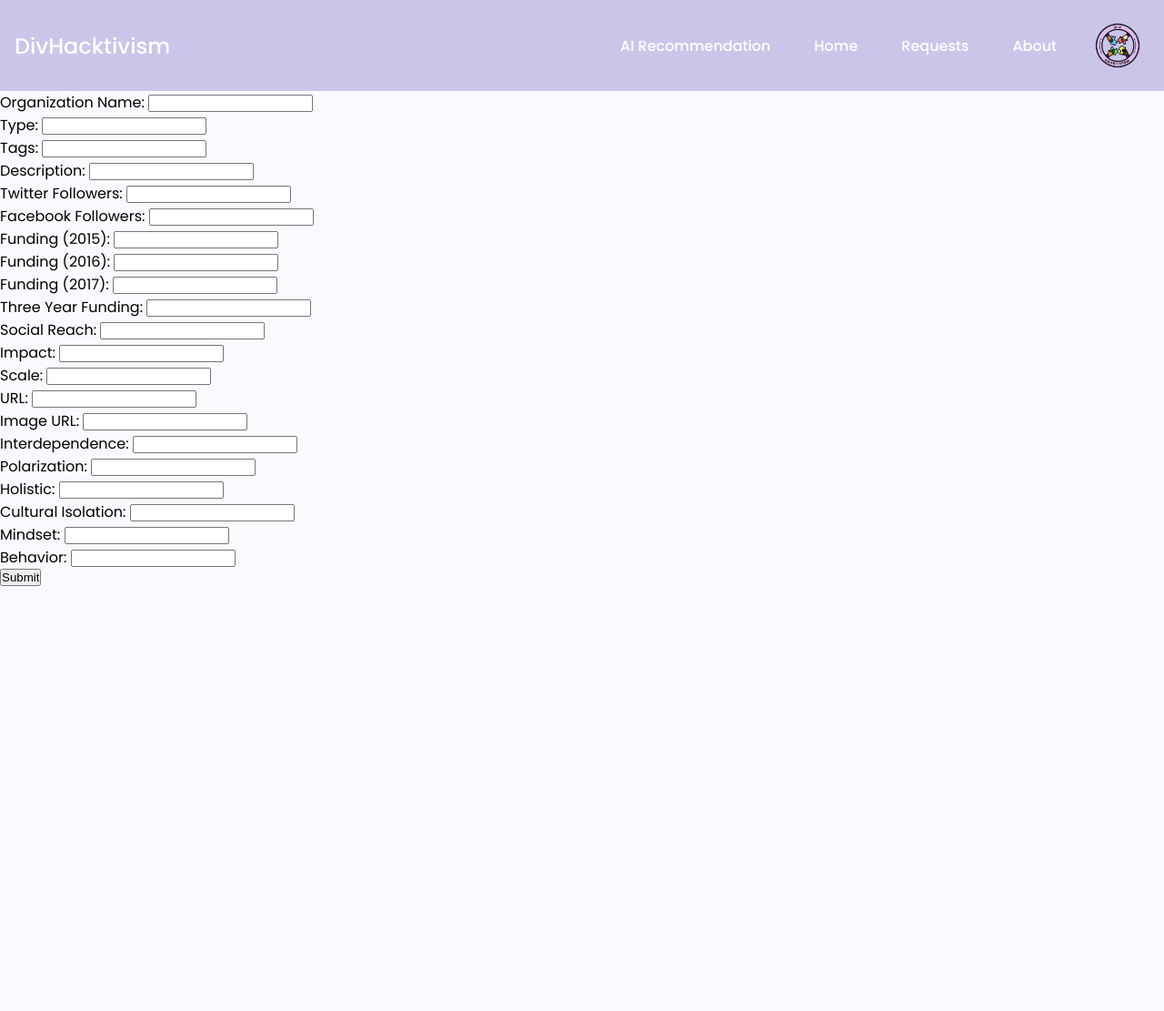
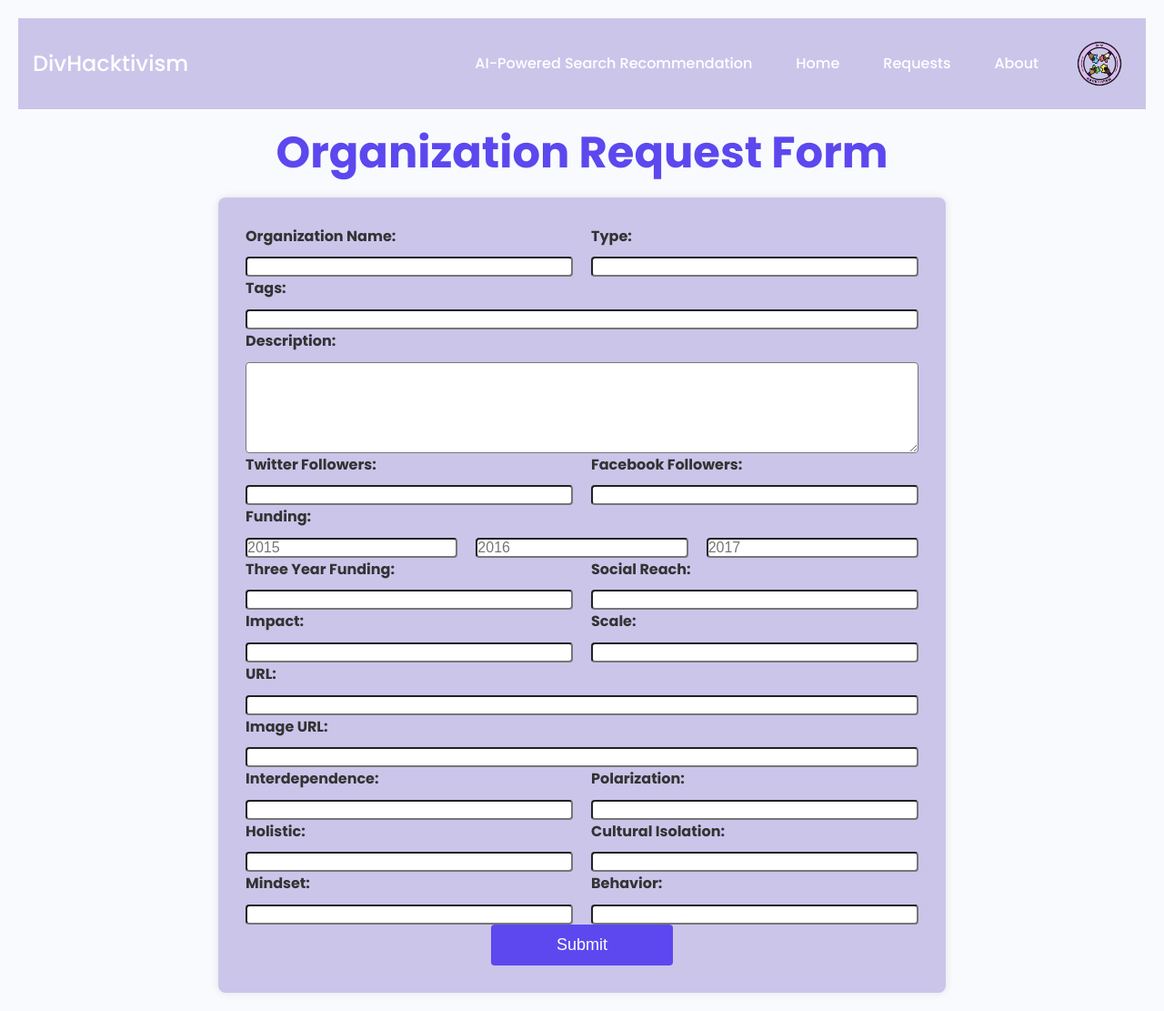
Before and after one commit to vivianknee/divhacksFrontend, a Jekyll site: the page built from requests.md, in a window 1280 px wide. Shown: the whole page at 91% size. Built offline with Jekyll 4.4.1, drawn with Linux system fonts in a browser that asks for light colours; before the commit the page ends 900 px from its top, so only the background shows below that.

Commit message:
AI python and request formatting
Co-authored-by: Oxford5Comma <Oxford5Comma@users.noreply.github.com>

```diff
--- a/_includes/navbar.html
+++ b/_includes/navbar.html
@@ -91,7 +91,7 @@
     <nav>
         <div class="nav_logo"><a href="{{ site.baseurl }}/" style="color:white">DivHacktivism</a></div>
         <ul class="nav_links">
-            <li class="link"><a href="{{ site.baseurl }}/AI">AI Recommendation</a></li>
+            <li class="link"><a href="{{ site.baseurl }}/AI">AI-Powered Search Recommendation</a></li>
             <li class="link"><a href="{{ site.baseurl }}/home">Home</a></li>
             <li class="link"><a href="{{ site.baseurl }}/requests">Requests</a></li>
             <li class="link"><a href="{{ site.baseurl }}/about">About</a></li>
--- a/interdependence-orgs.csv
+++ b/interdependence-orgs.csv
@@ -5,7 +5,7 @@
 Cortico,Research,Anti-Isolation | American Public | Public Dialogue,"strengthen an American public sphere weakened by political, cultural and socioeconomic isolation",1194,92,101,50,,235016,,235016,1387,50000,Regional,https://www.cortico.ai/,https://static1.squarespace.com/static/58dbd69f1b10e3f76d545cac/t/5a032725ec212d8783095eb9/1524241503048/?format=1500w,Direct Goal,TRUE,TRUE,,FALSE,FALSE,
 CultureBank,Art & Culture,Art | Funding | Measurement | Community-Development,"provide artists with capital from new and unexpected sources, fundamentally change the definition of ROI, and enable more artists to create lasting social and economic change in more communities",155,19,19,10,,,,0,193,5000,Regional,http://culturebank.org/about/,http://culturebank.org/wp-content/uploads/2017/12/cropped-logo_culturebank_man_white_100_190.png,Direct Goal,FALSE,TRUE,,FALSE,TRUE,
 Defy Ventures,Business,Business Leaders | Ex-Offender | Entrepreneurship,transform the lives of business leaders and people with criminal histories through their collaboration along the entrepreneurial journey,8576,13534,13779,50,2056686,2771561,5315932,10144179,35889,5000,Regional,https://defyventures.org/what-we-do/our-mission/,https://upload.wikimedia.org/wikipedia/en/c/c0/Defy-Logo.png,Indirect Goal,,TRUE,,TRUE,TRUE,
-Facing History,Education,Youth | Education | Anti-Racism,"engage students of diverse backgrounds in an examination of racism, prejudice, and anti-Semitism in order to promote the development of a more humane and informed citizenry",30200,63916,62539,200,21272112,21141465,19779835,62193412,156655,50000,Global,https://www.facinghistory.org/,https://www.facinghistory.org/profiles/facing_history_distro/themes/custom/facingfuture/img/logo.png,Direct Goal,TRUE,TRUE,,TRUE,TRUE,
+Facing History,Education,Youth | Education | Anti-Racism,"engage students of diverse backgrounds in an examination of racism, prejudice, and anti-Semitism in order to promote the development of a more humane and informed citizenry",30200,63916,62539,200,21272112,21141465,19779835,62193412,156655,50000,Global,127.0.0.1:4100/divhacktivism/facingHistory,https://www.facinghistory.org/profiles/facing_history_distro/themes/custom/facingfuture/img/logo.png,Direct Goal,TRUE,TRUE,,TRUE,TRUE,
 Impact Experience,Community,Strategic Alliances | Community-Building,"fuel transformation in marginalized communities by building strategic relationships between investors, foundations, companies and the entrepreneurs and local leaders they seek to support",149,131,139,10,,,,0,419,50000,Global,https://www.impact-experience.com/,https://cvlassets.s3.amazonaws.com/download.jpg,Direct Goal,TRUE,TRUE,TRUE,TRUE,TRUE,
 Institute of Noetic Sciences,Research,Interdependence,create a shift in consciousness worldwide—where people recognize that we are all part of an interconnected whole and are inspired to take action to help humanity and the planet thrive.,11132,73917,72967,50,5093839,4793336,4205978,14093153,158016,500000,Global,http://noetic.org/about/overview,http://plannedgiving.noetic.org/images/I/institute-of-noetic-sciences/r1/IONSPrimaryVert_blue.png,Direct Goal,,,TRUE,TRUE,TRUE,
 Kosmos,Media,Participation | Public Engagement | Interdepdence | Intercultural Dialogue | Civic Tech,"inform, inspire and engage individual and collective participation for global transformation in harmony with all Life",2027,16025,15864,200,,,,0,33916,500000,Global,https://www.kosmosjournal.org/about/mission/,https://www.sullivanperkins.com/wp-content/uploads/2016/02/client-experience-kosmos-energy-1.jpg,Direct Goal,,,TRUE,TRUE,TRUE,
@@ -130,7 +130,7 @@
 Personal Democracy Media,Democracy,Democracy | Journalism,,,6147,6328,,?,?,?,,12475,500000,,http://www.personaldemocracy.com/,https://www.pdf-18.com/wp-content/uploads/2018/03/PDF18_logo_tag_145.png,,,,,,,
 Sunlight Foundation,Democracy,Open Government  |  Transparency  |  Open Data  |  Cities,,74604,32714,33689,,4156761,4981802,327646,9466209,141007,100000,,https://sunlightfoundation.com/,https://cvlassets.s3.amazonaws.com/download-1.jpg,,,,,,,
 Berkman Center,Democracy,Technology | Society ,,51949,20486,20558,,?,?,?,,92993,50000,,https://cyber.harvard.edu/,https://avatars0.githubusercontent.com/u/131221?s=200&v=4,,,,,,,
-MIT Media,Media,Education | Journalism,,423114,242259,241358,,?,?,?,,906731,10000,,https://www.media.mit.edu/,https://www.underconsideration.com/brandnew/archives/mit_media_lab_2014_logo_detail.png,,,,,,,
+MIT Media,Media,Education | Journalism,,423114,242259,241358,,?,?,?,,906731,10000,,127.0.0.1:4100/divhacktivism/mitMedia,https://www.underconsideration.com/brandnew/archives/mit_media_lab_2014_logo_detail.png,,,,,,,
 Open Contracting Partnership,Democracy,Government | Civil society | Democracy ,,6585,2154,2137,,?,?,?,,10876,1000,,https://www.open-contracting.org/,https://www.open-contracting.org/wp-content/uploads/2016/01/logo-open-contracting-partnership-04.png,,,,,,,
 Data & Society,Technology,Technology ,,29384,4318,4128,,3415581,4896101,4775833,13087515,37830,10000,,https://datasociety.net/,https://datasociety.net/wp-content/themes/DSV2/imgs/common/data_society_2x.png,,,,,,,
 Living Cities,Technology,Philanthropy | Community building ,,61.746,3376,3359,,?,?,?,,6796.746,100000,,https://www.livingcities.org/,https://living-cities-herokuapp-com.global.ssl.fastly.net/assets/logo-d342ebc45016d505c11c7b829023e3c7.png,,,,,,,
--- a/requests.md
+++ b/requests.md
@@ -1,55 +1,182 @@
 ---
 layout: none
+baseurl: /requests
 ---
 {%- include navbar.html -%}
 
+
 <html>
-    <form id="form">
-    Organization Name: <input id="orgname" type="text">
-    <br>
-    Type: <input id="type" type="text">
-    <br>
-    Tags: <input id="tags" type="text">
-    <br>
-    Description: <input id="description" type="text">
-    <br>
-    Twitter Followers: <input id="twitterfollowers" type="text">
-    <br>
-    Facebook Followers: <input id="facebookfollowers" type="text">
-    <br>
-    Funding (2015): <input id="funding2015" type="text">
-    <br>
-    Funding (2016): <input id="funding2016" type="text">
-    <br>
-    Funding (2017): <input id="funding2017" type="text">
-    <br>
-    Three Year Funding:  <input id="threeyearfunding" type="text">
-    <br>
-    Social Reach: <input id="socialreach" type="text">
-    <br>
-    Impact: <input id="impact" type="text">
-    <br>
-    Scale: <input id="scale" type="text">
-    <br>
-    URL: <input id="url" type="text">
-    <br>
-    Image URL: <input id="image" type="text">
-    <br>
-    Interdependence: <input id="interdependence" type="text">
-    <br>
-    Polarization: <input id="polarization" type="text">
-    <br>
-    Holistic: <input id="holistic" type="text">
-    <br>
-    Cultural Isolation: <input id="culturalisolation" type="text">
-    <br>
-    Mindset: <input id="mindset" type="text">
-    <br>
-    Behavior: <input id="behavior" type="text">
-    <br>
-    <input id="submit" type="submit">
-    </form>
+    <header>
+    <h1>Organization Request Form</h1>
+    </header>
+    <div class="container">
+        <form id="form">
+            <div class="form-row">
+                <div class="form-group">
+                    <label for="orgname">Organization Name:</label>
+                    <input id="orgname" type="text" required>
+                </div>
+                <div class="form-group">
+                    <label for="type">Type:</label>
+                    <input id="type" type="text" required>
+                </div>
+            </div>
+            <div class="form-group">
+                <label for="tags">Tags:</label>
+                <input id="tags" type="text">
+            </div>
+            <div class="form-group">
+                <label for="description">Description:</label>
+                <textarea id="description"></textarea>
+            </div>
+            <div class="form-row">
+                <div class="form-group">
+                    <label for="twitterfollowers">Twitter Followers:</label>
+                    <input id="twitterfollowers" type="number">
+                </div>
+                <div class="form-group">
+                    <label for="facebookfollowers">Facebook Followers:</label>
+                    <input id="facebookfollowers" type="number">
+                </div>
+            </div>
+            <div class="form-group">
+                <label>Funding:</label>
+                <div class="form-row">
+                    <input id="funding2015" type="number" placeholder="2015">
+                    <input id="funding2016" type="number" placeholder="2016">
+                    <input id="funding2017" type="number" placeholder="2017">
+                </div>
+            </div>
+            <div class="form-row">
+                <div class="form-group">
+                    <label for="threeyearfunding">Three Year Funding:</label>
+                    <input id="threeyearfunding" type="number">
+                </div>
+                <div class="form-group">
+                    <label for="socialreach">Social Reach:</label>
+                    <input id="socialreach" type="number">
+                </div>
+            </div>
+            <div class="form-row">
+                <div class="form-group">
+                    <label for="impact">Impact:</label>
+                    <input id="impact" type="text">
+                </div>
+                <div class="form-group">
+                    <label for="scale">Scale:</label>
+                    <input id="scale" type="text">
+                </div>
+            </div>
+            <div class="form-group">
+                <label for="url">URL:</label>
+                <input id="url" type="url">
+            </div>
+            <div class="form-group">
+                <label for="image">Image URL:</label>
+                <input id="image" type="url">
+            </div>
+            <div class="form-row">
+                <div class="form-group">
+                    <label for="interdependence">Interdependence:</label>
+                    <input id="interdependence" type="text">
+                </div>
+                <div class="form-group">
+                    <label for="polarization">Polarization:</label>
+                    <input id="polarization" type="text">
+                </div>
+            </div>
+            <div class="form-row">
+                <div class="form-group">
+                    <label for="holistic">Holistic:</label>
+                    <input id="holistic" type="text">
+                </div>
+                <div class="form-group">
+                    <label for="culturalisolation">Cultural Isolation:</label>
+                    <input id="culturalisolation" type="text">
+                </div>
+            </div>
+            <div class="form-row">
+                <div class="form-group">
+                    <label for="mindset">Mindset:</label>
+                    <input id="mindset" type="text">
+                </div>
+                <div class="form-group">
+                    <label for="behavior">Behavior:</label>
+                    <input id="behavior" type="text">
+                </div>
+            </div>
+            <input id="submit" type="submit" value="Submit">
+        </form>
+    </div>
 </html>
+
+<style>
+    header {
+        text-align: center;
+        padding: 10px 0;
+        font-size: 1.5em;
+        color: #5c48ee;
+    }
+    body{
+        font-family: Poppins, sans-serif;
+        margin: 0;
+        padding: 20px;
+        line-height: 1.6;
+        color: #333;
+    }
+    .container{
+        max-width: 800px;
+        margin: 0 auto;
+        background-color: #CBC5EA;
+        padding: 30px;
+        border-radius: 8px;
+        box-shadow: 0 0 10px rgba(0, 0, 0, 0.1);
+    }
+    .form-group{
+        display: grid;
+        gap: 10px;
+    }
+    .form-row{
+        display: grid;
+        grid-template-columns: repeat(auto-fit, minmax(100px, 1fr));
+        gap: 20px;
+    }
+    label{
+        font-weight: bold;
+    }
+    input, textarea{
+        wideth: 100%;
+        padding 10px;
+        border: 1px solid var(#ddd);
+        border-radius: 4px;
+        font-size: 16px;
+    }
+    textarea{
+        height: 100px;
+        resize: vertical;
+    }
+    input[type="submit"]{
+        background-color: #5c48ee;
+        color: white;
+        border: none;
+        padding: 12px 20px;
+        cursor: pointer;
+        font-size: 18px;
+        transition: background-color 0.3s ease;
+        display: block;
+        margin: 0 auto;
+        width: 200px;
+    }
+    input[type="submit"]: hover{
+        background-color: #CBC5EA;
+    }
+    @media(max-width: 600px){
+        input[type="submit"] {
+            width: 100%;
+        }
+    }
+</style>
+
 
 <script>
     let form = document.querySelector("#form");
```
Also changed, not shown: AI.md (+28 -3 lines), facinghistory.md (+1 -1 lines).
